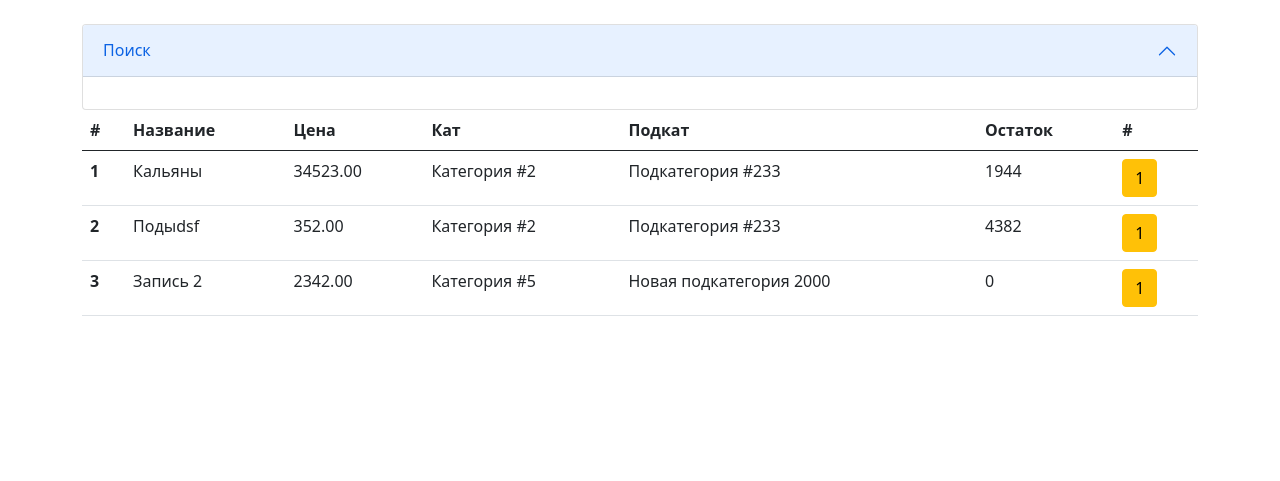
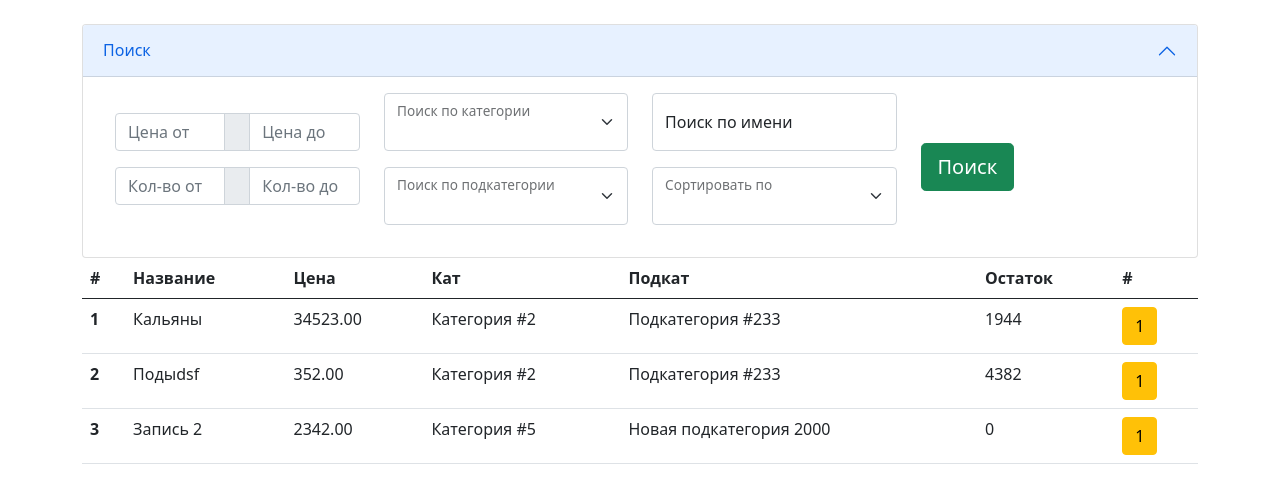
Before and after one commit to Kyle-krn/telebot_django, a Django app: page / in a window 1280 px wide, after a click on "Поиск". Shown: the part 72-553 px from the top of the page. Run offline with Django 3.2, Linux system fonts and the light colour scheme; data comes from the database, SQL or seed files in the repository; both versions use the stored data as it was after the commit.

Commit message:
create serach in index view

```diff
--- a/main_app/forms.py
+++ b/main_app/forms.py
@@ -7,7 +7,7 @@ class Product_reqForm(forms.ModelForm):
     description = forms.CharField(widget=forms.Textarea(attrs={'class': 'form-control'}))
     price = forms.IntegerField(widget=forms.TextInput(attrs={'class': 'form-control', 'type': 'number'}))
     count = forms.IntegerField(widget=forms.TextInput(attrs={'class': 'form-control', 'type': 'number', 'readonly': True}))
-    photo = forms.ImageField(required=False, widget=forms.FileInput(attrs={'class': 'form-control', 'type': 'number'}))
+    photo = forms.ImageField(required=False, widget=forms.FileInput(attrs={'class': 'form-control'}))
 
     class Meta:
         model = Product
--- a/main_app/templates/main_app/index.html
+++ b/main_app/templates/main_app/index.html
@@ -22,7 +22,94 @@
     <div id="collapseOne" class="accordion-collapse collapse" aria-labelledby="headingOne"
       data-bs-parent="#accordionExample">
       <div class="accordion-body">
+        <form action="" method='get'>
+          <div class="container">
+            <div class="row">
 
+              <div class="col-sm align-self-center">
+                <!--  -->
+                <!-- Поиск по цене -->
+
+                <div class="input-group mb-3">
+                  <input name="from_price" type="text" aria-label="First name" placeholder="Цена от" class="form-control">
+                  <span class="input-group-text"></span>
+                  <input name="to_price" type="text" aria-label="Last name" placeholder="Цена до" class="form-control">
+                </div>
+
+                <!-- Поиск по кол-ву -->
+                <div class="input-group mb-3">
+                  <!-- <span class="input-group-text">От</span> -->
+                  <input name="from_count" type="text" aria-label="First name" placeholder="Кол-во от" class="form-control">
+                  <span class="input-group-text"></span>
+                  <input name="to_count" type="text" aria-label="Last name" placeholder="Кол-во до" class="form-control">
+                </div>
+
+              </div>
+
+              <div class="col-sm">
+                <!-- Поиск по категории -->
+                <div class="form-floating mb-3">
+                  <select class="form-select" name='category' id="floatingSelect"
+                    aria-label="Floating label select example">
+                    <option label=""></option>
+                    {% for c in category %}
+                    <option value="{{c.pk}}">{{c.name}}</option>
+                    {% endfor %}
+                  </select>
+                  <label for="floatingSelect">Поиск по категории</label>
+                </div>
+                <!--  -->
+                <!-- Поиск по подкатегории -->
+                <div class="form-floating mb-3">
+                  <select name="subcategory" class="form-select" id="floatingSelect"
+                    aria-label="Floating label select example">
+                    <option></option>
+                    {% for c in category %}
+                    <optgroup label="{{c}}">
+                      {% for sc in c.subcategory_set.all %}
+                      {% if sc == product.subcategory %}
+                      <option value="{{sc.pk}}">{{sc.name}}</option>
+                      {% else %}
+                      <option value="{{sc.pk}}">{{sc.name}}</option>
+                      {% endif %}
+                      {% endfor %}
+                    </optgroup>
+                    {% endfor %}
+                  </select>
+                  <label for="floatingSelect">Поиск по подкатегории</label>
+                </div>
+              </div>
+              <div class="col-sm">
+                <!-- Поиск по имени -->
+                <div class="form-floating mb-3">
+                  <input class="form-control" name="title" type="text" placeholder="Поиск по имени"
+                    aria-label="default input example">
+                  <label for="floatingInput">Поиск по имени</label>
+                </div>
+                <!--  -->
+
+                <div class="form-floating mb-3">
+                  <select name='order_by' class="form-select" id="floatingSelect" aria-label="Floating label select example">
+                    <option selected></option>
+                    <option value="count">Количеству (по убыванию)</option>
+                    <option value="-count">Количеству (по возрастанию)</option>
+                    <option value="price">Цене (по убыванию)</option>
+                    <option value="-price">Цене (по возрастанию)</option>
+
+                  </select>
+                  <label for="floatingSelect">Сортировать по</label>
+                </div>
+
+              </div>
+              <div class="col-sm align-self-center">
+                <!-- Кнопка -->
+                <input type="submit" class='btn btn-success btn-lg' name='search' value="Поиск">
+                <!--  -->
+              </div>
+            </div>
+          </div>
+
+        </form>
       </div>
     </div>
   </div>
--- a/main_app/views.py
+++ b/main_app/views.py
@@ -9,7 +9,29 @@ from django.db.models import Q
 def index(request):
     product = Product.objects.all()
     category = Category.objects.all()
-    return render(request, 'main_app/index.html', {'product': product})
+    if 'search' in request.GET:
+        params = {k:v for k,v in request.GET.items() if len(v) != 0}
+        print(params)
+        if 'title' in params:
+            product = product.filter(title__icontains=params['title'])
+        if 'category' in params:
+            product = product.filter(subcategory__category__pk=int(params['category']))
+        if 'subcategory' in params:
+            product = product.filter(subcategory__pk=int(params['subcategory']))
+        if 'from_price' in params:
+            product = product.filter(price__gte=int(params['from_price']))
+        if 'to_price' in params:
+            product = product.filter(price__lte=int(params['to_price']))
+        if 'from_count' in params:
+            product = product.filter(count__gte=int(params['from_count']))
+        if 'to_count' in params:
+            product = product.filter(count__lte=int(params['to_count']))
+
+        if 'order_by' in params:
+            product = product.order_by(params['order_by'])
+
+
+    return render(request, 'main_app/index.html', {'product': product, 'category': category})
 
 
 def product_view(request, pk):
```
Also changed, not shown: db.sqlite3, media/category_img/loon-icon.png (added), media/product_img/close-up-green-technological-background.jpg (added), 1 other file.
